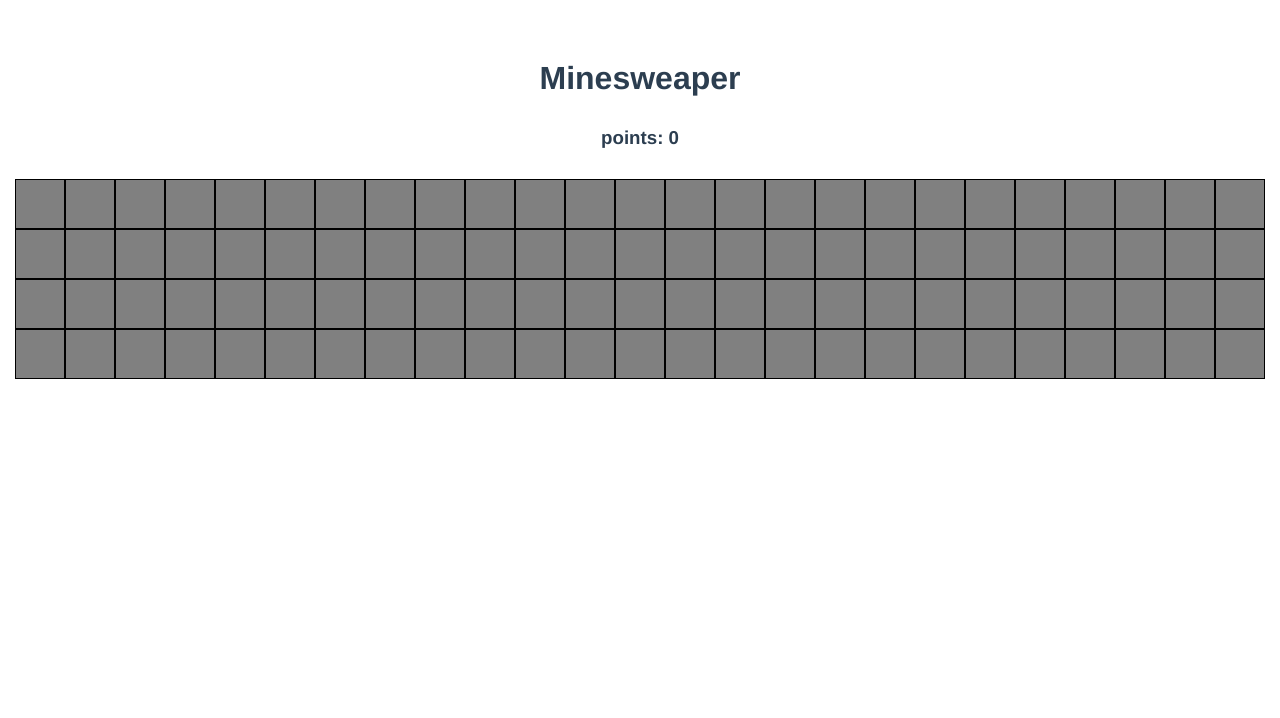
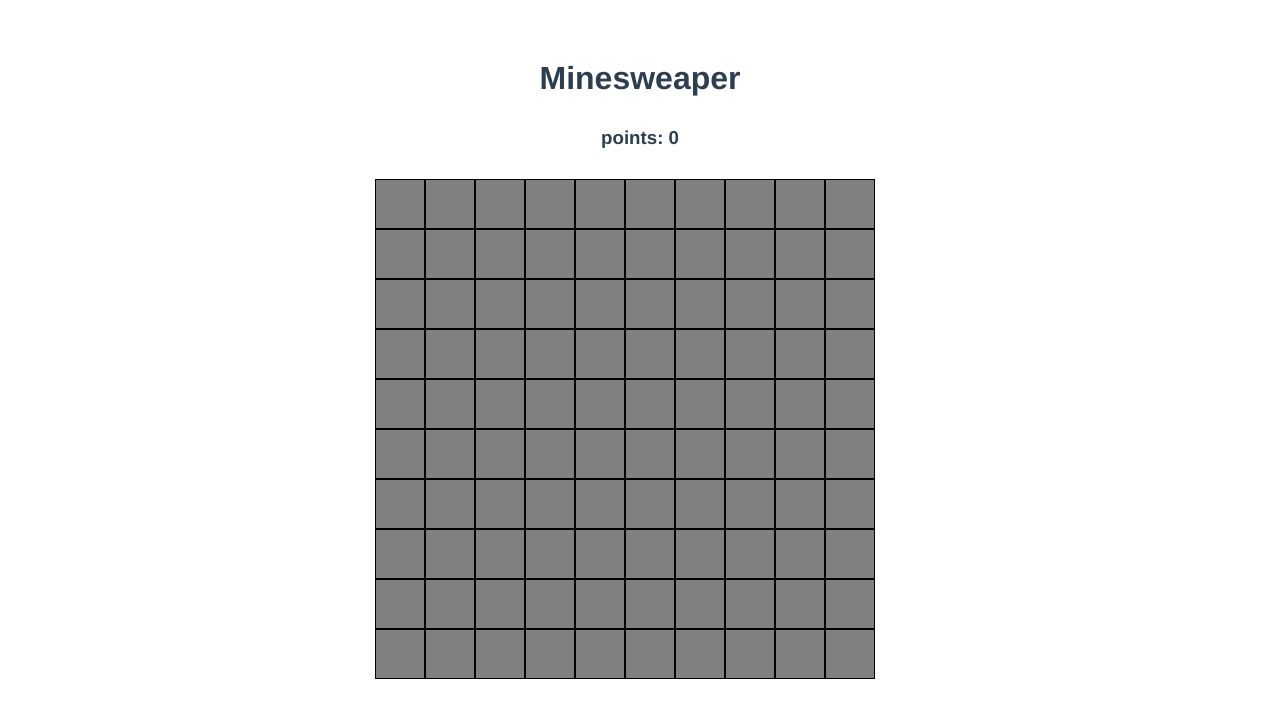
Before and after one commit to Aiwwa/Minesweeper_game_Vue, a Vue app: page / in a window 1280 px wide. Shown: the top 718 px of the page. Built offline with nearby package versions, Linux system fonts and the light colour scheme.

Commit message:
Update App.vue

```diff
--- a/src/App.vue
+++ b/src/App.vue
@@ -82,8 +82,8 @@ export default {
 
 .game {
   margin: 0 auto;
+  width: 530px;
   display: flex;
-  justify-content: center;
   flex-wrap: wrap;
 }
 
@@ -98,7 +98,7 @@ h3 {
   height: 200px;
   padding: 30px;
   position: absolute;
-  left: 95px;
+  left: calc(50% - 270px);
   font-weight: 900;
   display: flex;
   justify-content: center;
```
